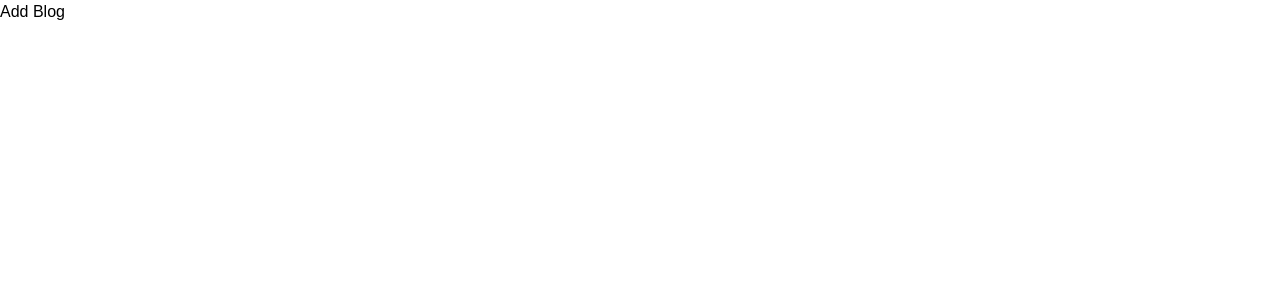
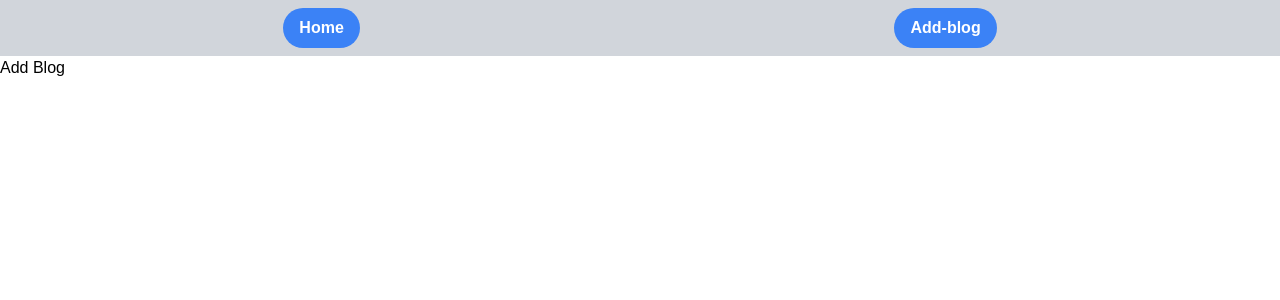
Before and after one commit to GitAdama/nextjs-crash-blog, a Next.js app: page /add-blog in a window 1280 px wide. Shown: the top 300 px of the page. Built offline with nearby package versions, Linux system fonts and the light colour scheme.

Commit message:
feat navigation: adding routing for home and add-blog

```diff
--- /dev/null
+++ b/components/navigation/Navigation.js
@@ -0,0 +1,18 @@
+import Link from "next/link"
+
+const Navigation = () => {
+    return (
+        <nav>
+            <ul className="flex justify-around px-4 py-2 bg-gray-300">
+                <li className=" px-4 py-2 font-bold text-white bg-blue-500 rounded-full hover:bg-blue-700">
+                    <Link href={"/"}> Home </Link>
+                </li>
+                <li className="px-4 py-2 font-bold text-white bg-blue-500 rounded-full hover:bg-blue-700">
+                    <Link href={"/add-blog"}> Add-blog </Link>
+                </li>
+            </ul>
+        </nav>
+    )
+}
+
+export default Navigation
--- a/pages/[slug]/index.js
+++ b/pages/[slug]/index.js
@@ -1,5 +1,9 @@
+import { useRouter } from "next/router"
+
 function BlogDetails(){
-    return <h1>The blog details Page </h1>
+    const router = useRouter()
+
+    return (<h1>The blog details Page </h1>)
 }
 
 export default BlogDetails
--- /dev/null
+++ b/pages/_app.js
@@ -0,0 +1,16 @@
+import '../styles/globals.css'
+// import 'tailwindcss'
+import { Fragment } from 'react'
+
+import Navigation from '../components/navigation/Navigation'
+
+function MyApp({ Component, pageProps }) {
+  return (
+    <Fragment>
+      <Navigation/>
+      <Component {...pageProps} />
+    </Fragment>
+  )
+}
+
+export default MyApp
```
